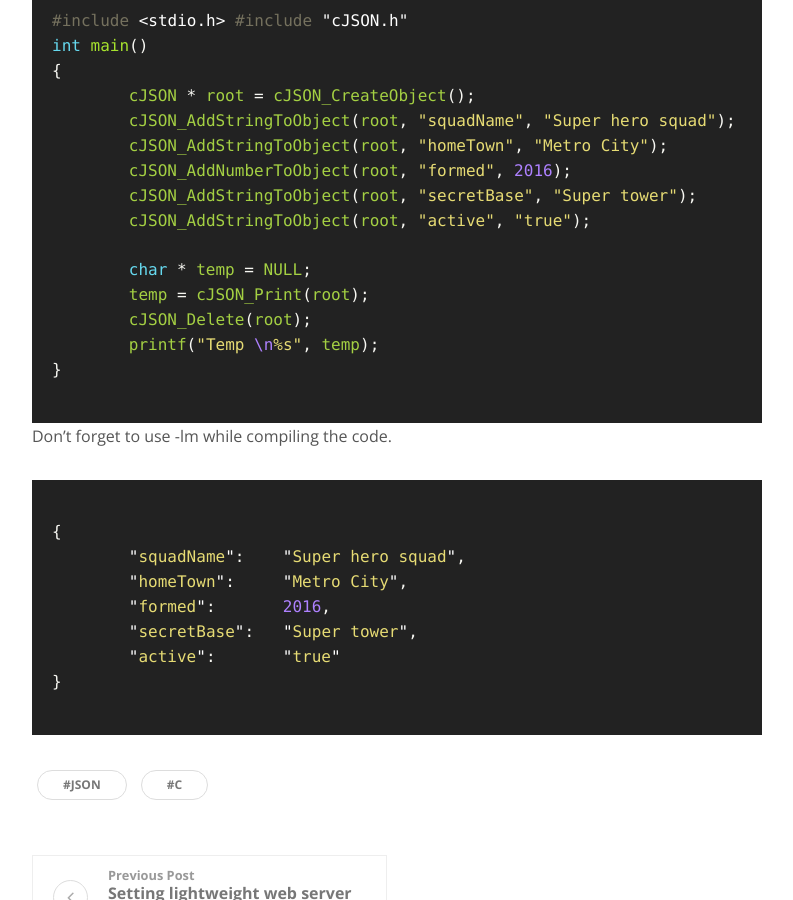
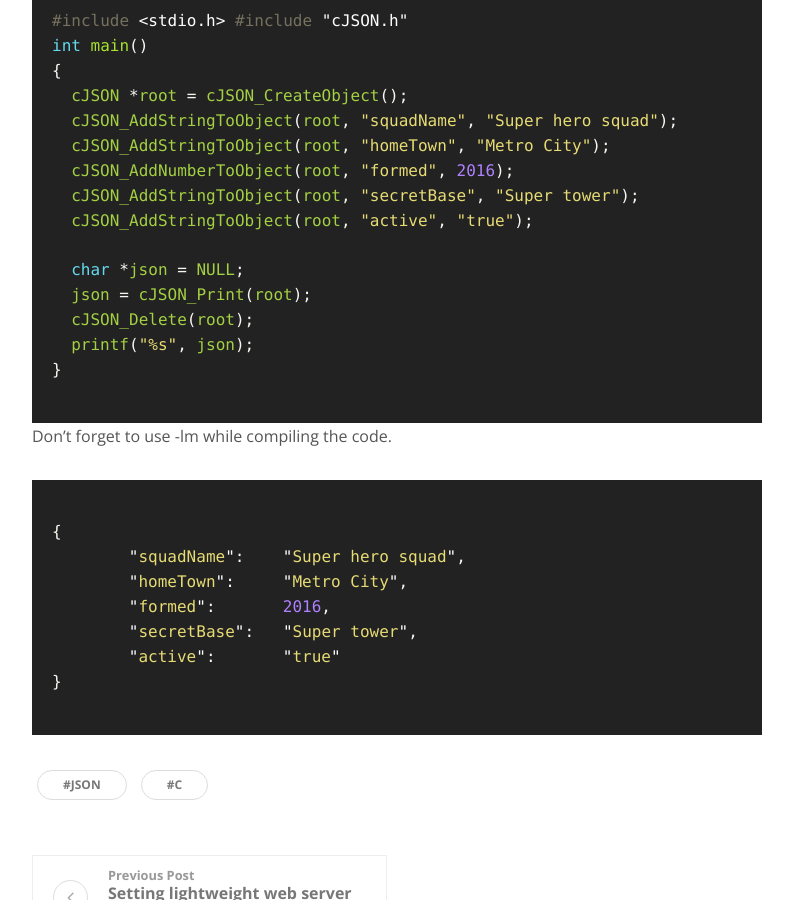
Before and after one commit to alirumane/alirumane.github.io, a Jekyll site: the page built from _posts/2019-03-17-working-with-json-data-in-c.md, in a window 1280 px wide and 900 px high, scrolled down 2187 px. Shown: the whole window, without its empty margins (53-846 px from the left). Built offline with Jekyll 4.4.1, drawn with Linux system fonts in a browser that asks for light colours.

Commit message:
Update 2019-03-17-working-with-json-data-in-c.md

````diff
--- a/_posts/2019-03-17-working-with-json-data-in-c.md
+++ b/_posts/2019-03-17-working-with-json-data-in-c.md
@@ -68,17 +68,17 @@ We will use [cJSON](https://github.com/DaveGamble/cJSON) for parsing JSON data i
 
 int main()
 {
-	cJSON * root = cJSON_CreateObject();
-	cJSON_AddStringToObject(root, "squadName", "Super hero squad");
-	cJSON_AddStringToObject(root, "homeTown", "Metro City");
-	cJSON_AddNumberToObject(root, "formed", 2016);
-	cJSON_AddStringToObject(root, "secretBase", "Super tower");
-	cJSON_AddStringToObject(root, "active", "true");
+  cJSON *root = cJSON_CreateObject();
+  cJSON_AddStringToObject(root, "squadName", "Super hero squad");
+  cJSON_AddStringToObject(root, "homeTown", "Metro City");
+  cJSON_AddNumberToObject(root, "formed", 2016);
+  cJSON_AddStringToObject(root, "secretBase", "Super tower");
+  cJSON_AddStringToObject(root, "active", "true");
 
-	char * temp = NULL;
-	temp = cJSON_Print(root);
-	cJSON_Delete(root);
-	printf("Temp \n%s", temp);
+  char *json = NULL;
+  json = cJSON_Print(root);
+  cJSON_Delete(root);
+  printf("%s", json);
 }
 ```
 
````
